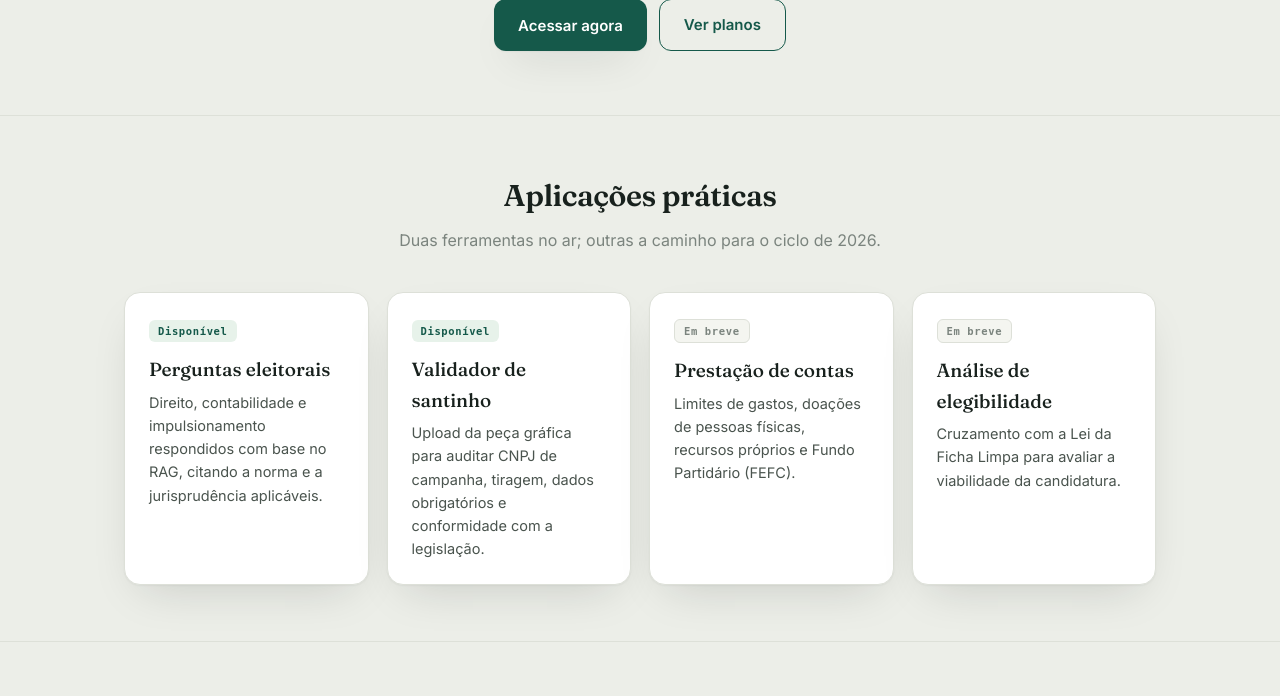
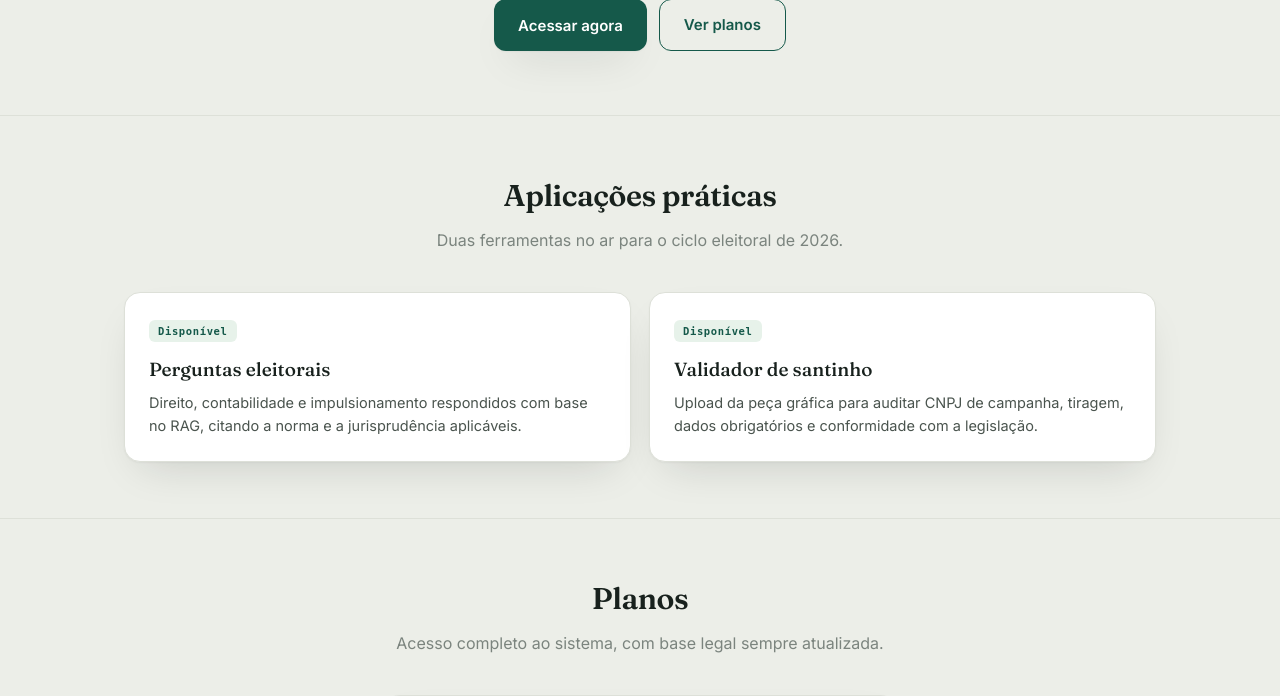
Before and after one commit to Geffersonvivan/Tira_Duvidas_Eleitoral, a Django app: page / in a window 1280 px wide. Shown: the part 402-1098 px from the top of the page. Run offline with Django 5.2, Linux system fonts and the light colour scheme; some libraries are stand-ins or nearby versions; some web fonts are replaced.

Commit message:
Landing: remove os cards "Em breve" (não serão implementados)
Retira Prestação de contas e Análise de elegibilidade da seção "Aplicações
práticas"; ajusta o subtítulo. Ficam só as 2 ferramentas no ar.

Co-Authored-By: Claude Opus 4.8 (1M context) <noreply@anthropic.com>

```diff
--- a/templates/landing.html
+++ b/templates/landing.html
@@ -101,7 +101,7 @@
   <section class="block" id="casos">
     <div class="wrap">
       <h3>Aplicações práticas</h3>
-      <p class="sub">Duas ferramentas no ar; outras a caminho para o ciclo de 2026.</p>
+      <p class="sub">Duas ferramentas no ar para o ciclo eleitoral de 2026.</p>
       <div class="grid">
         <div class="card">
           <span class="tag on">Disponível</span>
@@ -112,16 +112,6 @@
           <span class="tag on">Disponível</span>
           <h4>Validador de santinho</h4>
           <p>Upload da peça gráfica para auditar CNPJ de campanha, tiragem, dados obrigatórios e conformidade com a legislação.</p>
-        </div>
-        <div class="card">
-          <span class="tag soon">Em breve</span>
-          <h4>Prestação de contas</h4>
-          <p>Limites de gastos, doações de pessoas físicas, recursos próprios e Fundo Partidário (FEFC).</p>
-        </div>
-        <div class="card">
-          <span class="tag soon">Em breve</span>
-          <h4>Análise de elegibilidade</h4>
-          <p>Cruzamento com a Lei da Ficha Limpa para avaliar a viabilidade da candidatura.</p>
         </div>
       </div>
     </div>
```
